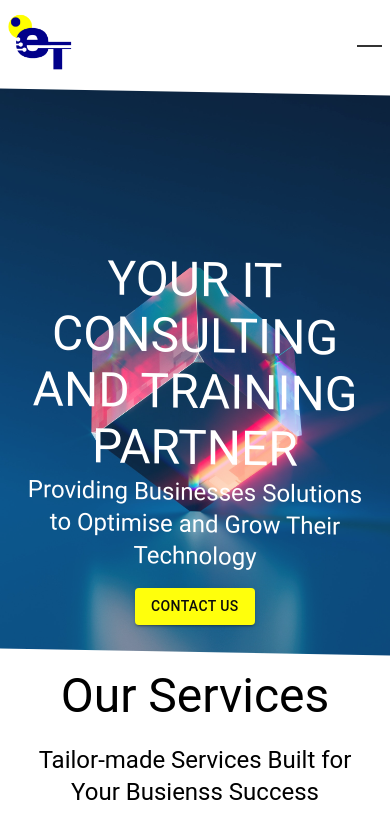
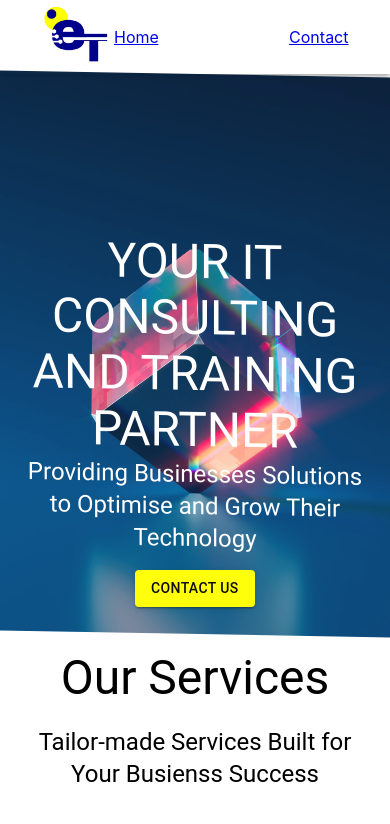
Before and after one commit to kgauzampe/econo, a React (Create React App) app: page / in a window 390 px wide. Shown: the top 824 px of the page. Built offline with nearby package versions, Linux system fonts and the light colour scheme.

Commit message:
Updating Nav

```diff
--- a/package.json
+++ b/package.json
@@ -6,6 +6,7 @@
     "@emotion/react": "^11.11.1",
     "@emotion/styled": "^11.11.0",
     "@formspree/react": "^2.5.0",
+    "@mui/icons-material": "^5.14.6",
     "@mui/material": "^5.14.3",
     "@testing-library/jest-dom": "^5.17.0",
     "@testing-library/react": "^13.4.0",
--- a/src/Components/Navigation/Navigation/Nav.css
+++ b/src/Components/Navigation/Navigation/Nav.css
@@ -1,5 +1,4 @@
-
-.navbar {
+/* .navbar {
   display: flex;
   justify-content: space-between;
   align-items: center;
@@ -7,7 +6,10 @@
   color: #333;
   padding: 0.5rem;
 }
-
+.logo{
+  position: relative;
+  margin-right: auto;
+}
 .nav-brand {
   font-size: 1.5rem;
 }
@@ -31,7 +33,7 @@
   .dropdown {
     position: relative;
     display: inline-block;
-    margin-right: 20px; /* Adjust as needed */
+    margin-right: 20px;
   }
 
   .dropdown-toggle {
@@ -71,26 +73,16 @@
       text-align: center;
     }
 
-    .nav-items .active {
-      display: block;
+    .nav-items a {
+      margin: 0.5rem;
     }
 
-    .nav-items a {
-      margin: 1rem;
-    }
-
-
-    .nav-toggle {
-      display: block;
-      cursor: pointer;
-    }
-
-    .burger {
+    .nav-toggle .burger {
       width: 25px;
       height: 2px;
       background-color: #333;
       color: #0D267F;
-      /* margin: 5px; */
+      margin: 5px;
       transition: 0.4s;
     }
 
@@ -106,13 +98,74 @@
       transform: rotate(45deg) translate(-5px, -6px);
     }
 
-
-    /* .nav-active {
-      display: flex;
-    } */
+    .nav-toggle {
+      display: block;
+      background-color: pink;
+    }
 
   }
   .logo {
     max-width: 70px;
     height: auto;
   }
+ */
+ .logo{
+  position: relative;
+  margin-right: auto;
+  max-width: 70px;
+  height: auto;
+}
+.customAppBar {
+  background-color: #FF5733;
+  &::before,
+  &::after {
+    content: "";
+    position: absolute;
+    width: 30px;
+    height: 4px;
+    background-color: white;
+    transition: transform 0.3s ease;
+  }
+
+  &::before {
+    top: 12px;
+  }
+
+  &::after {
+    top: 24px;
+  }
+
+  &.open::before {
+    transform: rotate(45deg) translate(5px, 5px);
+  }
+
+  &.open::after {
+    transform: rotate(-45deg) translate(5px, -5px);
+  }
+}
+
+@media (min-width: 768px) {
+  .navbar {
+    flex-direction: row;
+
+    justify-content: space-between;
+    padding: 0 40px;
+    background-color: aqua;
+  }
+
+  .navbar-title {
+    margin-left: 0;
+    background-color: aqua;
+  }
+
+  .drawer {
+    display: none;
+    background-color: aqua;
+  }
+
+  .drawer-list {
+    display: none;
+    color: white;
+    background-color: aqua;
+  }
+}
--- a/src/Components/Navigation/Navigation/Nav.js
+++ b/src/Components/Navigation/Navigation/Nav.js
@@ -1,24 +1,99 @@
-// Navbar.js
+// import React, { useState, useEffect, useRef } from "react";
+// import { Link } from 'react-router-dom';
+// import { Link as ScrollLink } from 'react-scroll';
+// import "./Nav.css";
+// import logo from "../../../Images/logox.png"
 
-import React, { useState } from "react";
+// const Navbar = () => {
+//   const [isNavOpen, setIsNavOpen] = useState(false);
+
+//   const toggleNav = () => {
+//     console.log("pressed")
+//     let menu = document.getElementsByClassName("nav-items")
+//     console.log("here", menu)
+//     setIsNavOpen(!isNavOpen);
+
+//   };
+
+//   return (
+//     <nav className="navbar">
+//       <div className="nav-brand">
+//         <img src={logo} alt="Logo" className="logo" />
+//       </div>
+//       <div className="nav-items">
+//         <div className="links">
+//           <Link to="/">Home</Link>
+//           <ScrollLink to="abtBanner" smooth={true} duration={500}>
+//             About
+//           </ScrollLink>
+//           <div className="dropdown">
+//             <span className="dropdown-toggle">Services</span>
+//             <div className="dropdown-content">
+//               <Link to="/service1">Software QA Training</Link>
+//               <Link to="/service2">IT Training</Link>
+//               <Link to="/service3">IT consultancy</Link>
+//               <Link to="/service4">Software QA consultancy</Link>
+//             </div>
+//           </div>
+//           <Link to="/Contact">Contact</Link>
+//         </div>
+//       </div>
+//       <div className="nav-toggle" onClick={toggleNav}>
+//         <div className={`burger ${isNavOpen ? "toggle" : ""}`} />
+//       </div>
+//     </nav>
+//   );
+// };
+
+// export default Navbar;
+import React, { useState } from 'react';
+import AppBar from '@mui/material/AppBar';
+import Toolbar from '@mui/material/Toolbar';
+import Typography from '@mui/material/Typography';
+import IconButton from '@mui/material/IconButton';
+import MenuIcon from '@mui/icons-material/Menu';
+import Drawer from '@mui/material/Drawer';
+import List from '@mui/material/List';
+import ListItem from '@mui/material/ListItem';
+import ListItemText from '@mui/material/ListItemText';
+import Divider from '@mui/material/Divider';
+import useMediaQuery from '@mui/material/useMediaQuery';
 import { Link } from 'react-router-dom';
 import { Link as ScrollLink } from 'react-scroll';
-import "./Nav.css";
 import logo from "../../../Images/logox.png"
+import './Nav.css';
 
 const Navbar = () => {
-  const [isNavOpen, setIsNavOpen] = useState(false);
+  const isMobile = useMediaQuery('(max-width:768px)');
+  const [drawerOpen, setDrawerOpen] = useState(false);
+  const toggleDrawer = (open) => (event) => {
+    if (event.type === 'keydown' && (event.key === 'Tab' || event.key === 'Shift')) {
+      return;
+    }
 
-  const toggleNav = () => {
-    setIsNavOpen(!isNavOpen);
+    setDrawerOpen(open);
   };
 
   return (
-    <nav className="navbar">
+    <div>
+      <AppBar
+        className="navbar"
+        position="static"
+        style={{ backgroundColor: '#FFFFFF' }}>
+        <Toolbar>
+          {isMobile && (
+            <IconButton
+              edge="start"
+              color="inherit"
+              aria-label="menu"
+              onClick={toggleDrawer(true)}
+            >
+              <MenuIcon />
+            </IconButton>
+          )}
           <div className="nav-brand">
             <img src={logo} alt="Logo" className="logo" />
           </div>
-      <div className="nav-items">
           <div className="links">
             <Link to="/">Home</Link>
             <ScrollLink to="abtBanner" smooth={true} duration={500}>
@@ -30,16 +105,22 @@ const Navbar = () => {
                 <Link to="/service1">Software QA Training</Link>
                 <Link to="/service2">IT Training</Link>
                 <Link to="/service3">IT consultancy</Link>
-              <Link to="/service4">Software QA consultancy</Link>
-            </div>
+                <Link to="/service4">Software QA consultancy</Link>             </div>
             </div>
             <Link to="/Contact">Contact</Link>
           </div>
+          {/* Additional Navbar Items for Larger Screens */}
+        </Toolbar>
+      </AppBar>
+      {isMobile ? (
+        <Drawer anchor="left" open={drawerOpen} onClose={toggleDrawer(false)}>
+          {/* Drawer Content */}
+        </Drawer>
+      ) : (
+        <div>
         </div>
-      <div className="nav-toggle" onClick={toggleNav}>
-        <div className={`burger ${isNavOpen ? "toggle" : ""}`} />
+      )}
     </div>
-    </nav>
   );
 };
 
```
Also changed, not shown: 1 other file (tests, documents, lock files or other folders). Lines whose indentation alone changed are shown as unchanged.
